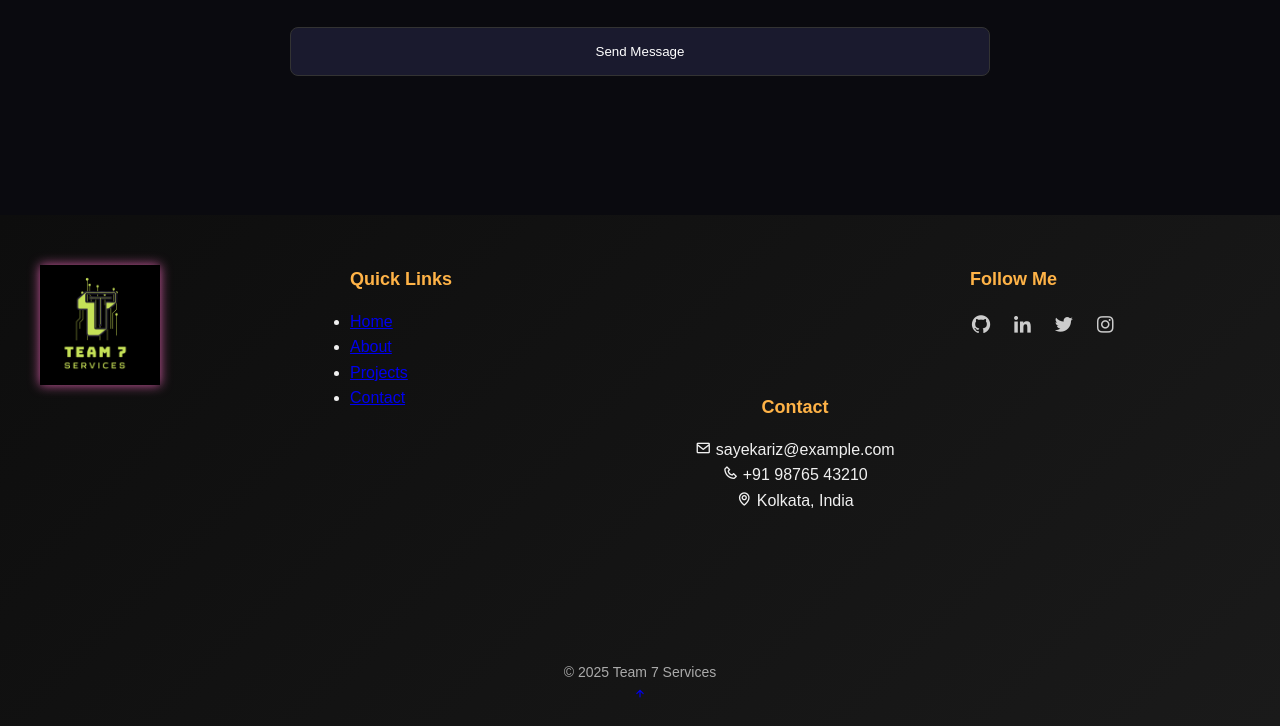
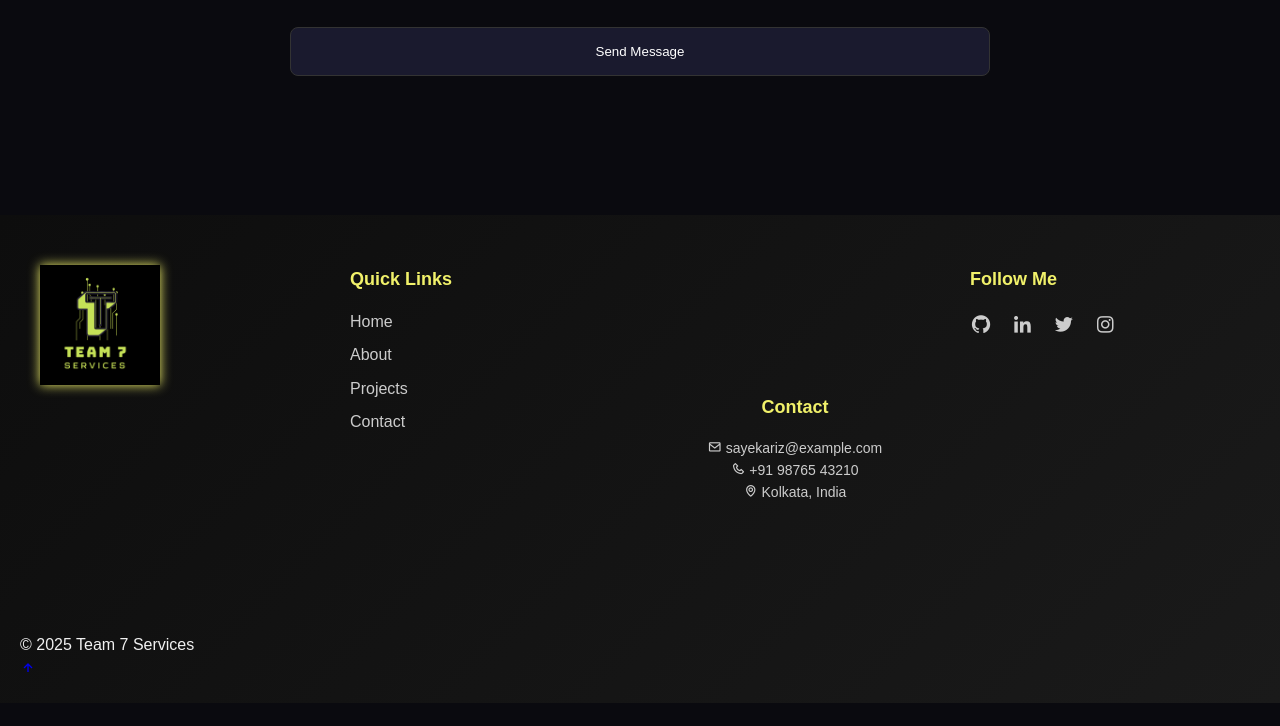
Before and after one commit to Team-sayek/Digi, a plain HTML site: page index.html in a window 1280 px wide. Shown: the part 1896-2622 px from the top of the page. After the commit the page ends 2599 px from the top, so only its background shows below. Drawn offline with nearby package versions, Linux system fonts and the light colour scheme; files whose address does not match are found by name.

Commit message:
Update digitalmarketing.css

```diff
--- a/digitalmarketing.css
+++ b/digitalmarketing.css
@@ -65,10 +65,88 @@ body { background: var(--bg-color); color: var(--text-color); line-height: 1.6;
 .contact-form input, .contact-form textarea { width: 100%; padding: 1rem; margin: .7rem 0; border-radius: .5rem; background: #1a1a2e; color: var(--text-color); border: 1px solid #333; }
 
 /* FOOTER */
-.footer { background: linear-gradient(135deg, #0d0d0d, #1a1a1a); color: #f0f0f0; padding: 50px 20px 20px; }
-.footer-container { display: grid; grid-template-columns: repeat(auto-fit, minmax(220px, 1fr)); gap: 40px; max-width: 1200px; margin: auto; }
-.footer-section h3 { margin-bottom: 15px; font-size: 18px; color: var(--accent-color); }
-.social-icons a { margin-right: 15px; font-size: 22px; color: #ccc; transition: 0.3s; }
-.social-icons a:hover { color: var(--main-color); transform: scale(1.2); }
-.footer-logo { max-width: 120px; margin-bottom: 10px; filter: drop-shadow(0 0 6px rgba(255,110,199,0.8)); }
-.footer-bottom { margin-top: 20px; text-align: center; font-size: 14px; color: #aaa; }
+.footer {
+  background: linear-gradient(135deg, #0d0d0d, #1a1a1a);
+  color: #f0f0f0;
+  padding: 50px 20px 20px;
+  font-family: 'Poppins', sans-serif;
+}
+
+.footer-container {
+  display: grid;
+  grid-template-columns: repeat(auto-fit, minmax(220px, 1fr));
+  gap: 40px;
+  max-width: 1200px;
+  margin: auto;
+}
+
+.footer-section h2 {
+  font-size: 22px;
+  color: #f1f16A;
+  margin-bottom: 15px;
+}
+
+.footer-section h3 {
+  margin-bottom: 15px;
+  font-size: 18px;
+  color: #f1f16A;
+}
+
+.footer-section p {
+  font-size: 14px;
+  line-height: 1.6;
+  color: #ccc;
+}
+
+.footer-section ul {
+  list-style: none;
+  padding: 0;
+}
+
+.footer-section ul li {
+  margin: 8px 0;
+}
+
+.footer-section ul li a {
+  text-decoration: none;
+  color: #ccc;
+  transition: 0.3s;
+}
+
+.footer-section ul li a:hover {
+  color: #f1f16A;
+  padding-left: 5px;
+}
+
+.social-icons a {
+  margin-right: 15px;
+  font-size: 22px;
+  color: #ccc;
+  transition: 0.3s ease;
+}
+
+.social-icons a:hover {
+  color: #f1f16A;
+  transform: scale(1.2);
+}
+
+.footer-logo {
+  max-width: 120px;
+  margin-bottom: 10px;
+  filter: drop-shadow(0 0 6px rgba(241,241,106));
+}
+
+.footer-section.logo p {
+  font-size: 14px;
+  color: #bbb;
+  font-style: italic;
+}
+
+
+
+/* Breakpoints */
+@media (max-width: 1200px) {
+    html {
+        font-size: 55%;
+    }
+}
```
